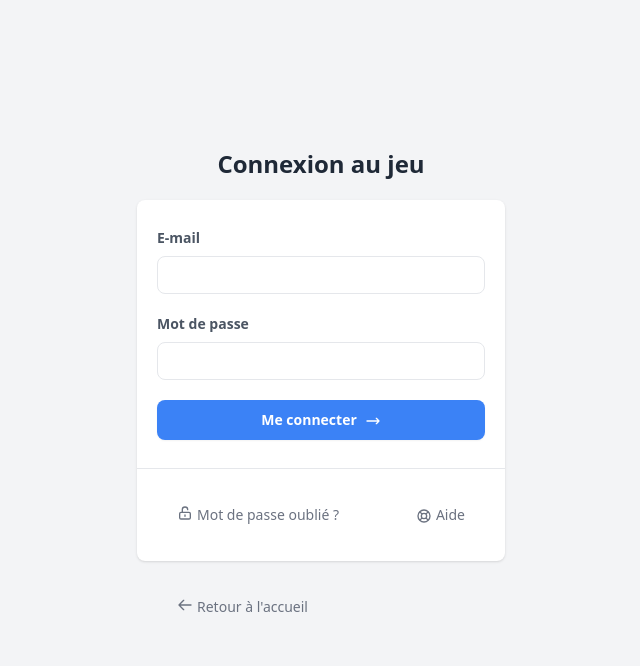
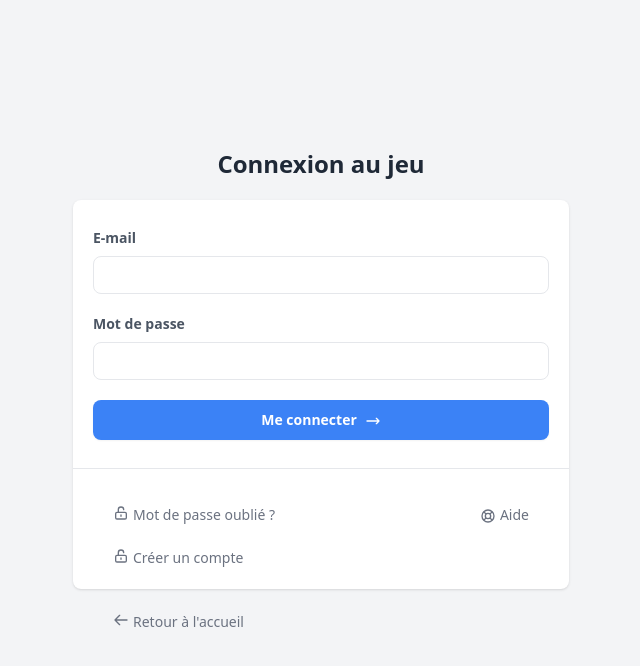
Before and after one commit to operdrix/skyjo-react, a React (Vite) app: page /auth/login in a window 1280 px wide. Shown: the top 666 px of the page, without its empty margins (319-959 px from the left). Built offline with nearby package versions, Linux system fonts and the light colour scheme.

Commit message:
feat: :sparkles: add routing in /auth

```diff
--- /dev/null
+++ b/src/auth/AuthLayout.tsx
@@ -0,0 +1,11 @@
+import { Outlet } from "react-router-dom";
+
+export default function Layout() {
+    return (
+        <div className="min-h-screen bg-gray-100 flex flex-col justify-center sm:py-12">
+            <div className="p-10 xs:p-0 mx-auto md:w-full md:max-w-xl">
+                <Outlet />
+            </div>
+        </div>
+    );
+}
--- a/src/auth/Login.tsx
+++ b/src/auth/Login.tsx
@@ -1,4 +1,5 @@
 import { useState } from "react";
+import { Link } from "react-router-dom";
 
 function Login() {
 
@@ -11,9 +12,8 @@ function Login() {
     console.log('password', password);
   }
   return (
+    <>
       <form onSubmit={submitForm}>
-            <div className="min-h-screen bg-gray-100 flex flex-col justify-center sm:py-12">
-                <div className="p-10 xs:p-0 mx-auto md:w-full md:max-w-md">
         <h1 className="font-bold text-center text-2xl mb-5">Connexion au jeu</h1>
         <div className="bg-white shadow w-full rounded-lg divide-y divide-gray-200">
           <div className="px-5 py-7">
@@ -32,7 +32,7 @@ function Login() {
             <button onClick={submitForm} type="button" className="transition duration-200 bg-blue-500 hover:bg-blue-600 focus:bg-blue-700 focus:shadow-sm focus:ring-4 focus:ring-blue-500 focus:ring-opacity-50 text-white w-full py-2.5 rounded-lg text-sm shadow-sm hover:shadow-md font-semibold text-center inline-block">
               <span className="inline-block mr-2">Me connecter</span>
               <svg xmlns="http://www.w3.org/2000/svg" fill="none" viewBox="0 0 24 24" stroke="currentColor" className="w-4 h-4 inline-block">
-                                    <path stroke-linecap="round" stroke-linejoin="round" stroke-width="2" d="M17 8l4 4m0 0l-4 4m4-4H3" />
+                <path strokeLinecap="round" strokeLinejoin="round" strokeWidth="2" d="M17 8l4 4m0 0l-4 4m4-4H3" />
               </svg>
             </button>
           </div>
@@ -41,7 +41,7 @@ function Login() {
               <div className="text-center sm:text-left whitespace-nowrap">
                 <button className="transition duration-200 mx-5 px-5 py-4 cursor-pointer font-normal text-sm rounded-lg text-gray-500 hover:bg-gray-100 focus:outline-none focus:bg-gray-200 focus:ring-2 focus:ring-gray-400 focus:ring-opacity-50 ring-inset">
                   <svg xmlns="http://www.w3.org/2000/svg" fill="none" viewBox="0 0 24 24" stroke="currentColor" className="w-4 h-4 inline-block align-text-top">
-                                            <path stroke-linecap="round" stroke-linejoin="round" stroke-width="2" d="M8 11V7a4 4 0 118 0m-4 8v2m-6 4h12a2 2 0 002-2v-6a2 2 0 00-2-2H6a2 2 0 00-2 2v6a2 2 0 002 2z" />
+                    <path strokeLinecap="round" strokeLinejoin="round" strokeWidth="2" d="M8 11V7a4 4 0 118 0m-4 8v2m-6 4h12a2 2 0 002-2v-6a2 2 0 00-2-2H6a2 2 0 00-2 2v6a2 2 0 002 2z" />
                   </svg>
                   <span className="inline-block ml-1">Mot de passe oublié ?</span>
                 </button>
@@ -49,29 +49,40 @@ function Login() {
               <div className="text-center sm:text-right  whitespace-nowrap">
                 <button className="transition duration-200 mx-5 px-5 py-4 cursor-pointer font-normal text-sm rounded-lg text-gray-500 hover:bg-gray-100 focus:outline-none focus:bg-gray-200 focus:ring-2 focus:ring-gray-400 focus:ring-opacity-50 ring-inset">
                   <svg xmlns="http://www.w3.org/2000/svg" fill="none" viewBox="0 0 24 24" stroke="currentColor" className="w-4 h-4 inline-block align-text-bottom	">
-                                            <path stroke-linecap="round" stroke-linejoin="round" stroke-width="2" d="M18.364 5.636l-3.536 3.536m0 5.656l3.536 3.536M9.172 9.172L5.636 5.636m3.536 9.192l-3.536 3.536M21 12a9 9 0 11-18 0 9 9 0 0118 0zm-5 0a4 4 0 11-8 0 4 4 0 018 0z" />
+                    <path strokeLinecap="round" strokeLinejoin="round" strokeWidth="2" d="M18.364 5.636l-3.536 3.536m0 5.656l3.536 3.536M9.172 9.172L5.636 5.636m3.536 9.192l-3.536 3.536M21 12a9 9 0 11-18 0 9 9 0 0118 0zm-5 0a4 4 0 11-8 0 4 4 0 018 0z" />
                   </svg>
                   <span className="inline-block ml-1">Aide</span>
                 </button>
               </div>
-                            </div>
-                        </div>
-                    </div>
-                    <div className="py-5">
-                        <div className="grid grid-cols-2 gap-1">
               <div className="text-center sm:text-left whitespace-nowrap">
-                                <button className="transition duration-200 mx-5 px-5 py-4 cursor-pointer font-normal text-sm rounded-lg text-gray-500 hover:bg-gray-200 focus:outline-none focus:bg-gray-300 focus:ring-2 focus:ring-gray-400 focus:ring-opacity-50 ring-inset">
+                <Link
+                  to={'/auth/register'}
+                  className="transition duration-200 mx-5 px-5 py-4 cursor-pointer font-normal text-sm rounded-lg text-gray-500 hover:bg-gray-100 focus:outline-none focus:bg-gray-200 focus:ring-2 focus:ring-gray-400 focus:ring-opacity-50 ring-inset">
                   <svg xmlns="http://www.w3.org/2000/svg" fill="none" viewBox="0 0 24 24" stroke="currentColor" className="w-4 h-4 inline-block align-text-top">
-                                        <path stroke-linecap="round" stroke-linejoin="round" stroke-width="2" d="M10 19l-7-7m0 0l7-7m-7 7h18" />
+                    <path strokeLinecap="round" strokeLinejoin="round" strokeWidth="2" d="M8 11V7a4 4 0 118 0m-4 8v2m-6 4h12a2 2 0 002-2v-6a2 2 0 00-2-2H6a2 2 0 00-2 2v6a2 2 0 002 2z" />
                   </svg>
-                                    <span className="inline-block ml-1">Retour à l'accueil</span>
-                                </button>
-                            </div>
+                  <span className="inline-block ml-1">Créer un compte</span>
+                </Link>
               </div>
             </div>
           </div>
         </div>
       </form>
+      <div className="py-5">
+        <div className="grid grid-cols-2 gap-1">
+          <div className="text-center sm:text-left whitespace-nowrap">
+            <Link
+              to={'/'}
+              className="transition duration-200 mx-5 px-5 py-4 cursor-pointer font-normal text-sm rounded-lg text-gray-500 hover:bg-gray-200 focus:outline-none focus:bg-gray-300 focus:ring-2 focus:ring-gray-400 focus:ring-opacity-50 ring-inset">
+              <svg xmlns="http://www.w3.org/2000/svg" fill="none" viewBox="0 0 24 24" stroke="currentColor" className="w-4 h-4 inline-block align-text-top">
+                <path strokeLinecap="round" strokeLinejoin="round" strokeWidth="2" d="M10 19l-7-7m0 0l7-7m-7 7h18" />
+              </svg>
+              <span className="inline-block ml-1">Retour à l'accueil</span>
+            </Link>
+          </div>
+        </div>
+      </div>
+    </>
   );
 }
 
--- a/src/auth/Register.tsx
+++ b/src/auth/Register.tsx
@@ -1,5 +1,6 @@
 import { Field, Form, Formik } from 'formik';
 import { useState } from 'react';
+import { Link } from 'react-router-dom';
 import * as yup from 'yup';
 import CustomField from '../components/CustomField';
 
@@ -29,14 +30,13 @@ function Register() {
     console.log("Form values", values);
   };
   return (
+    <>
       <Formik
         initialValues={initialValues}
         validationSchema={validationSchema}
         onSubmit={handleSubmit}
       >
         <Form>
-        <div className="min-h-screen bg-gray-100 flex flex-col justify-center sm:py-12">
-          <div className="p-10 xs:p-0 mx-auto md:w-full md:max-w-xl">
           <h1 className="font-bold text-center text-2xl mb-5">S'inscrire au jeu</h1>
           <div className="bg-white shadow w-full rounded-lg divide-y divide-gray-200">
             <div className="px-5 py-7">
@@ -58,33 +58,37 @@ function Register() {
             <div className="py-5">
               <div className="grid grid-cols-2 gap-1">
                 <div className="text-center sm:text-left whitespace-nowrap">
-                    <button className="transition duration-200 mx-5 px-5 py-4 cursor-pointer font-normal text-sm rounded-lg text-gray-500 hover:bg-gray-100 focus:outline-none focus:bg-gray-200 focus:ring-2 focus:ring-gray-400 focus:ring-opacity-50 ring-inset">
+                  <Link
+                    to={'/auth/login'}
+                    className="transition duration-200 mx-5 px-5 py-4 cursor-pointer font-normal text-sm rounded-lg text-gray-500 hover:bg-gray-100 focus:outline-none focus:bg-gray-200 focus:ring-2 focus:ring-gray-400 focus:ring-opacity-50 ring-inset">
                     <svg xmlns="http://www.w3.org/2000/svg" fill="none" viewBox="0 0 24 24" stroke="currentColor" className="w-4 h-4 inline-block align-text-top">
                       <path strokeLinecap="round" strokeLinejoin="round" strokeWidth="2" d="M8 11V7a4 4 0 118 0m-4 8v2m-6 4h12a2 2 0 002-2v-6a2 2 0 00-2-2H6a2 2 0 00-2 2v6a2 2 0 002 2z" />
                     </svg>
                     <span className="inline-block ml-1">Déjà un compte ? Me connecter</span>
-                    </button>
+                  </Link>
                 </div>
 
               </div>
             </div>
           </div>
+        </Form>
+      </Formik>
+
       <div className="py-5">
         <div className="grid grid-cols-2 gap-1">
           <div className="text-center sm:text-left whitespace-nowrap">
-                  <button className="transition duration-200 mx-5 px-5 py-4 cursor-pointer font-normal text-sm rounded-lg text-gray-500 hover:bg-gray-200 focus:outline-none focus:bg-gray-300 focus:ring-2 focus:ring-gray-400 focus:ring-opacity-50 ring-inset">
+            <Link
+              to={'/'}
+              className="transition duration-200 mx-5 px-5 py-4 cursor-pointer font-normal text-sm rounded-lg text-gray-500 hover:bg-gray-200 focus:outline-none focus:bg-gray-300 focus:ring-2 focus:ring-gray-400 focus:ring-opacity-50 ring-inset">
               <svg xmlns="http://www.w3.org/2000/svg" fill="none" viewBox="0 0 24 24" stroke="currentColor" className="w-4 h-4 inline-block align-text-top">
                 <path strokeLinecap="round" strokeLinejoin="round" strokeWidth="2" d="M10 19l-7-7m0 0l7-7m-7 7h18" />
               </svg>
               <span className="inline-block ml-1">Retour à l'accueil</span>
-                  </button>
+            </Link>
           </div>
         </div>
       </div>
-          </div>
-        </div>
-      </Form>
-    </Formik>
+    </>
   );
 }
 
```
Also changed, not shown: src/main.tsx (+9 -1 lines). Lines whose indentation alone changed are shown as unchanged.
